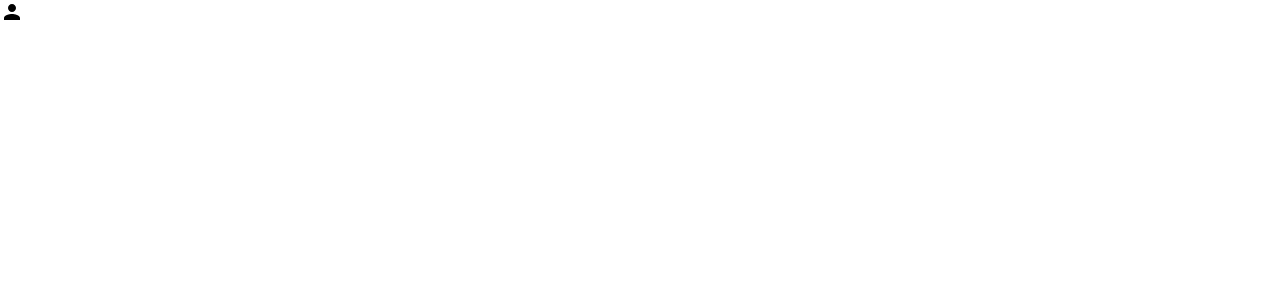
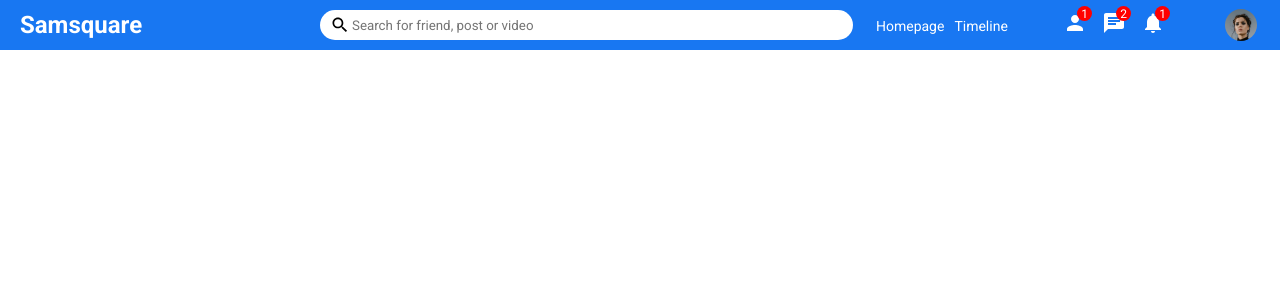
Before and after one commit to samsquareed/squaremedia, a React (Create React App) app: page / in a window 1280 px wide. Shown: the top 300 px of the page. Built offline with nearby package versions, Linux system fonts and the light colour scheme.

Commit message:
beautiful and neat Topbar

```diff
--- /dev/null
+++ b/src/components/topbar/Topbar.jsx
@@ -0,0 +1,46 @@
+import { Chat, Notifications, Person, Search } from '@material-ui/icons'
+import React from 'react'
+import "./topbar.css"
+
+const Topbar = () => {
+  return (
+    <div className='topbarContainer'>
+        <div className='topbarLeft'>
+            <span className="logo">Samsquare</span>
+        </div>
+        <div className="topbarCenter">
+        <div className="searchbar">
+        <Search className="searchIcon" />
+        <input
+            placeholder="Search for friend, post or video"
+            className="searchInput"
+        />
+        </div>
+        </div>
+        <div className="topbarRight">
+        <div className="topbarLinks">
+          <span className="topbarLink">Homepage</span>
+          <span className="topbarLink">Timeline</span>
+        </div>
+        <div className="topbarIcons">
+          <div className="topbarIconItem">
+            <Person />
+            <span className="topbarIconBadge">1</span>
+          </div>
+          <div className="topbarIconItem">
+            <Chat />
+            <span className="topbarIconBadge">2</span>
+          </div>
+          <div className="topbarIconItem">
+            <Notifications />
+            <span className="topbarIconBadge">1</span>
+          </div>
+        </div>
+        <img src="/assets/person/1.jpeg" alt="" className="topbarImg"/>
+      </div>
+
+    </div>
+  )
+}
+
+export default Topbar
--- /dev/null
+++ b/src/components/topbar/topbar.css
@@ -0,0 +1,96 @@
+.topbarContainer {
+    height: 50px;
+    width: 100%;
+    background-color: #1877f2;
+    display: flex;
+    align-items: center;
+    position: sticky;
+    top: 0;
+    z-index: 999;
+  }
+
+  .topbarLeft {
+    flex: 3;
+  }
+
+  .logo {
+    font-size: 24px;
+    margin-left: 20px;
+    font-weight: bold;
+    color: white;
+    cursor: pointer;
+  }
+
+  .topbarCenter {
+    flex: 5;
+  }
+
+  .searchbar {
+    width: 100%;
+    height: 30px;
+    background-color: white;
+    border-radius: 30px;
+    display: flex;
+    align-items: center;
+  }
+
+  .searchIcon {
+    font-size: 20px !important;
+    margin-left: 10px;
+  }
+
+  .searchInput {
+    border: none;
+    width: 70%;
+  }
+
+  .searchInput:focus {
+    outline: none;
+  }
+
+  .topbarRight {
+    flex: 4;
+    display: flex;
+    align-items: center;
+    justify-content: space-around;
+    color: white;
+  }
+
+  .topbarLink {
+    margin-right: 10px;
+    font-size: 14px;
+    cursor: pointer;
+  }
+
+  .topbarIcons {
+    display: flex;
+  }
+
+  .topbarIconItem {
+    margin-right: 15px;
+    cursor: pointer;
+    position: relative;
+  }
+
+  .topbarIconBadge {
+    width: 15px;
+    height: 15px;
+    background-color: red;
+    border-radius: 50%;
+    color: white;
+    position: absolute;
+    top: -5px;
+    right: -5px;
+    display: flex;
+    align-items: center;
+    justify-content: center;
+    font-size: 12px;
+  }
+
+  .topbarImg {
+    width: 32px;
+    height: 32px;
+    border-radius: 50%;
+    object-fit: cover;
+    cursor: pointer;
+  }
--- a/src/pages/home/Home.jsx
+++ b/src/pages/home/Home.jsx
@@ -1,9 +1,10 @@
 import {Person} from '@material-ui/icons'
+import Topbar from '../../components/topbar/Topbar'
 
 
 const Home = () => {
   return (
-    <div> <Person /> </div>
+    <div> <Topbar /> </div>
   )
 }
 
```
